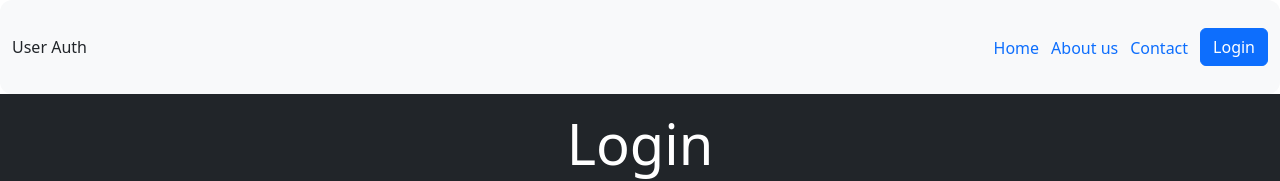
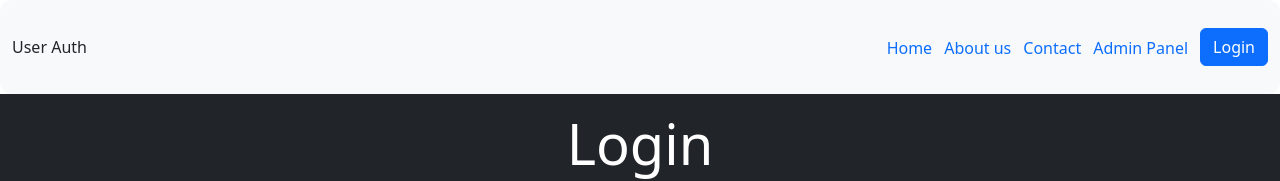
Before and after one commit to Sadiiq01/user-auth, a React (Vite) app: page /login in a window 1280 px wide. Shown: the top 181 px of the page. Built offline with nearby package versions, Linux system fonts and the light colour scheme.

Commit message:
fix the bug #1

```diff
--- a/src/compnents/AdminPage/AdminPage.tsx
+++ b/src/compnents/AdminPage/AdminPage.tsx
@@ -1,5 +1,6 @@
 import "bootstrap/dist/css/bootstrap.min.css";
 import { useState } from "react";
+import NavBar from "../layoutPage/NavBar";
 
 const AdminPage = () => {
   // Example state for managing data
@@ -20,6 +21,11 @@ const AdminPage = () => {
   };
 
   return (
+    <>
+      <div>
+        <NavBar />
+      </div>
+
       <div
         className="d-flex flex-column text-center text-white bg-dark"
         style={{
@@ -94,6 +100,7 @@ const AdminPage = () => {
           </form>
         </main>
       </div>
+    </>
   );
 };
 
--- a/src/compnents/layoutPage/NavBar.tsx
+++ b/src/compnents/layoutPage/NavBar.tsx
@@ -21,6 +21,9 @@ const NavBar = () => {
           <li>
             <Link to="/contact">Contact</Link>
           </li>
+          <li>
+            <Link to="/admin">Admin Panel</Link>
+          </li>
           <button
             className="btn btn-primary"
             onClick={() => {
--- a/src/compnents/loginPage/LoginPage.tsx
+++ b/src/compnents/loginPage/LoginPage.tsx
@@ -21,7 +21,7 @@ const LoginPage = () => {
   const navigate = useNavigate();
 
   if (name) {
-    return <h1> you have alredy account</h1>;
+    return <h1> you have already Loging</h1>;
   } else
     return (
       <div
```
Lines whose indentation alone changed are shown as unchanged.
